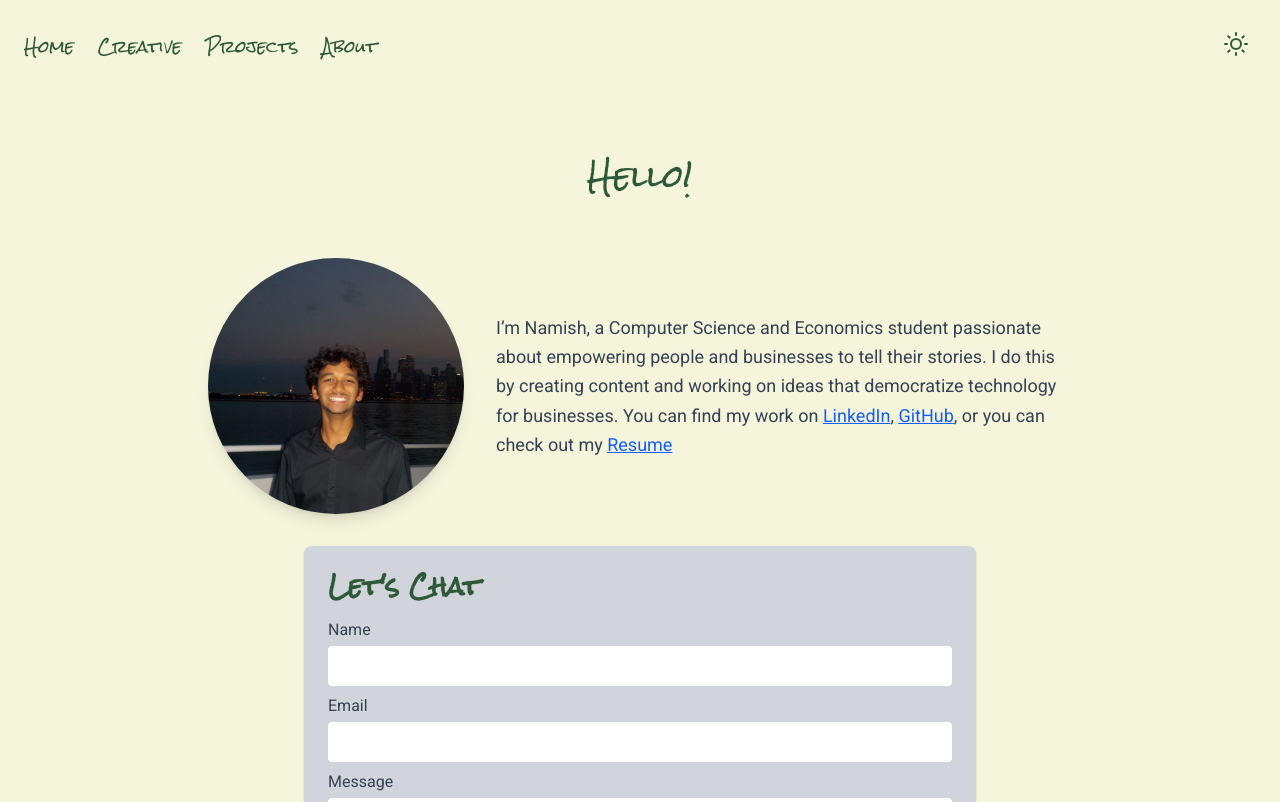
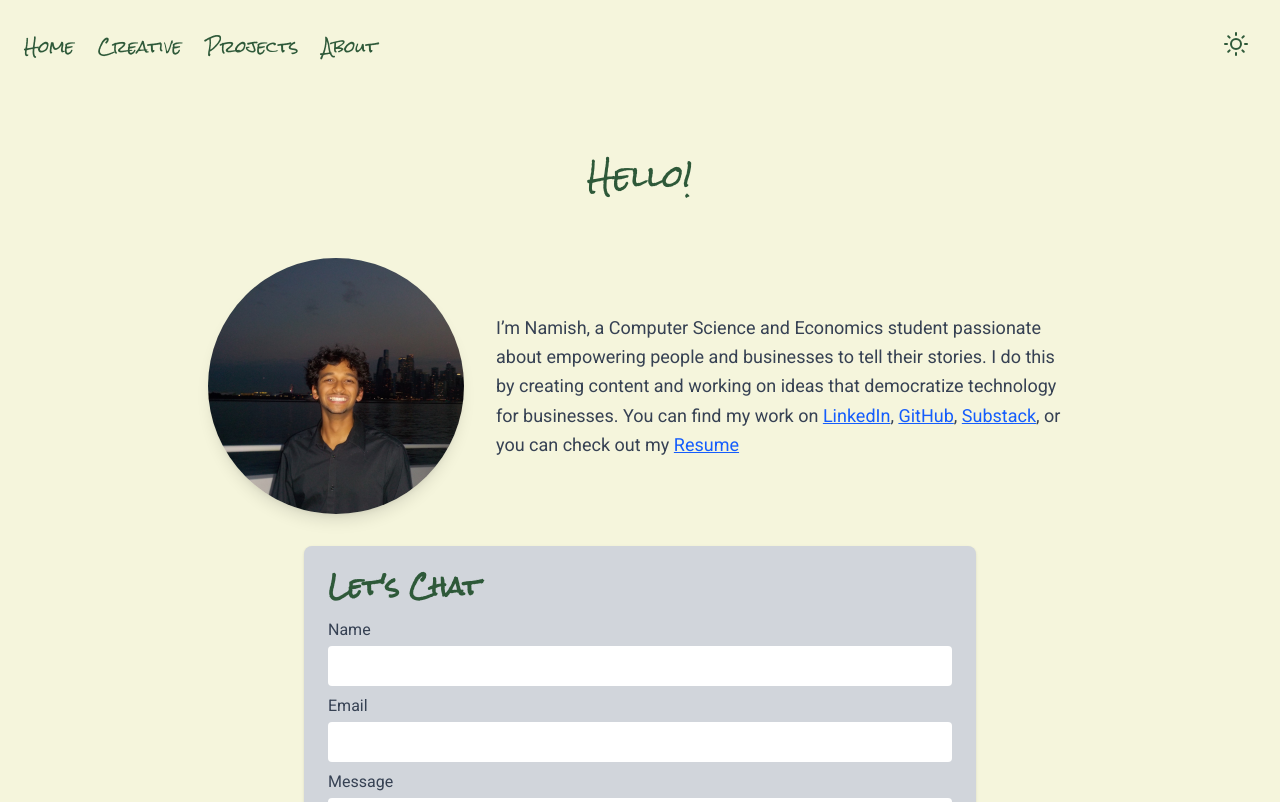
Before and after one commit to namishkaistha/portfolio, a Next.js app: page /about in a window 1280 px wide. Shown: the top 802 px of the page. Built offline with nearby package versions, Linux system fonts and the light colour scheme.

Commit message:
Add Substack link to About page bio

```diff
--- a/src/app/about/page.js
+++ b/src/app/about/page.js
@@ -34,6 +34,15 @@ export default function AboutPage() {
               >
                 GitHub
               </a>
+              ,{" "}
+              <a
+                href="https://substack.com/@namishkaistha"
+                target="_blank"
+                rel="noopener noreferrer"
+                className="underline text-blue-600 dark:text-blue-400 hover:text-blue-800 dark:hover:text-blue-200"
+              >
+                Substack
+              </a>
               , or you can check out my {""}
               <a
                 href="/Kaistha_Namish_Resume.pdf"
```
